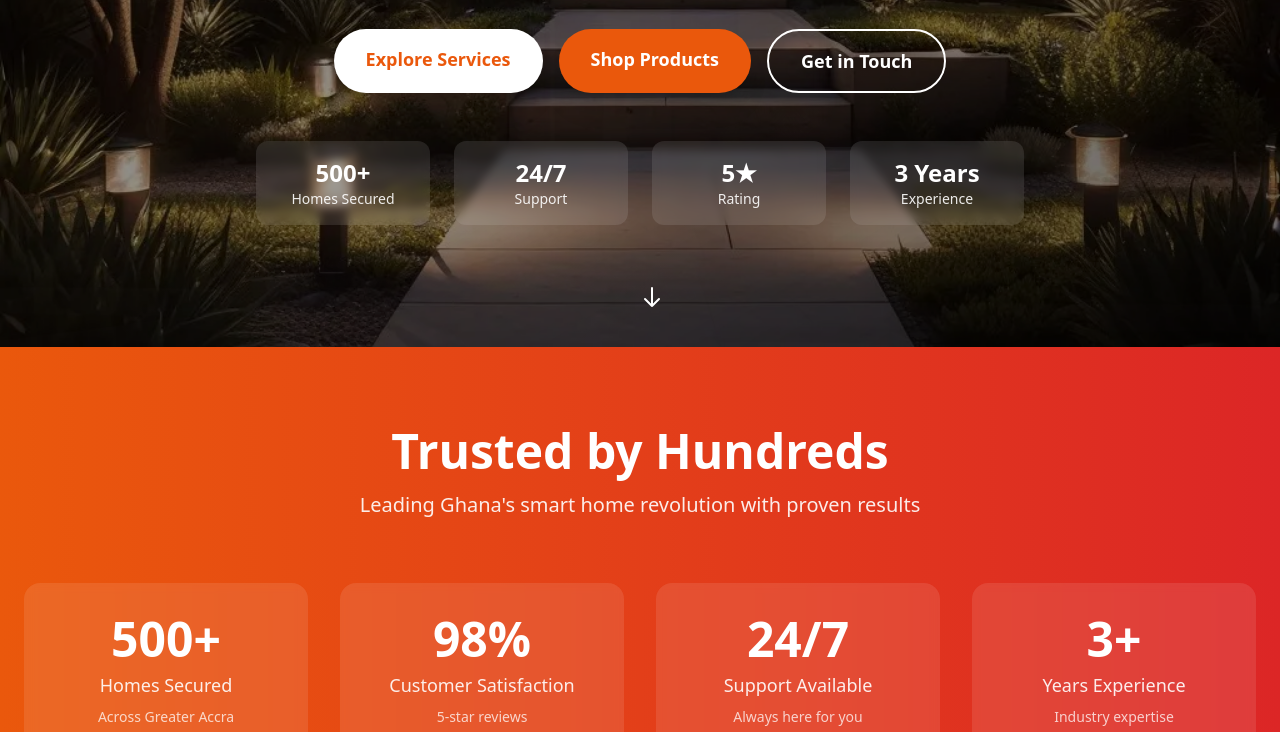
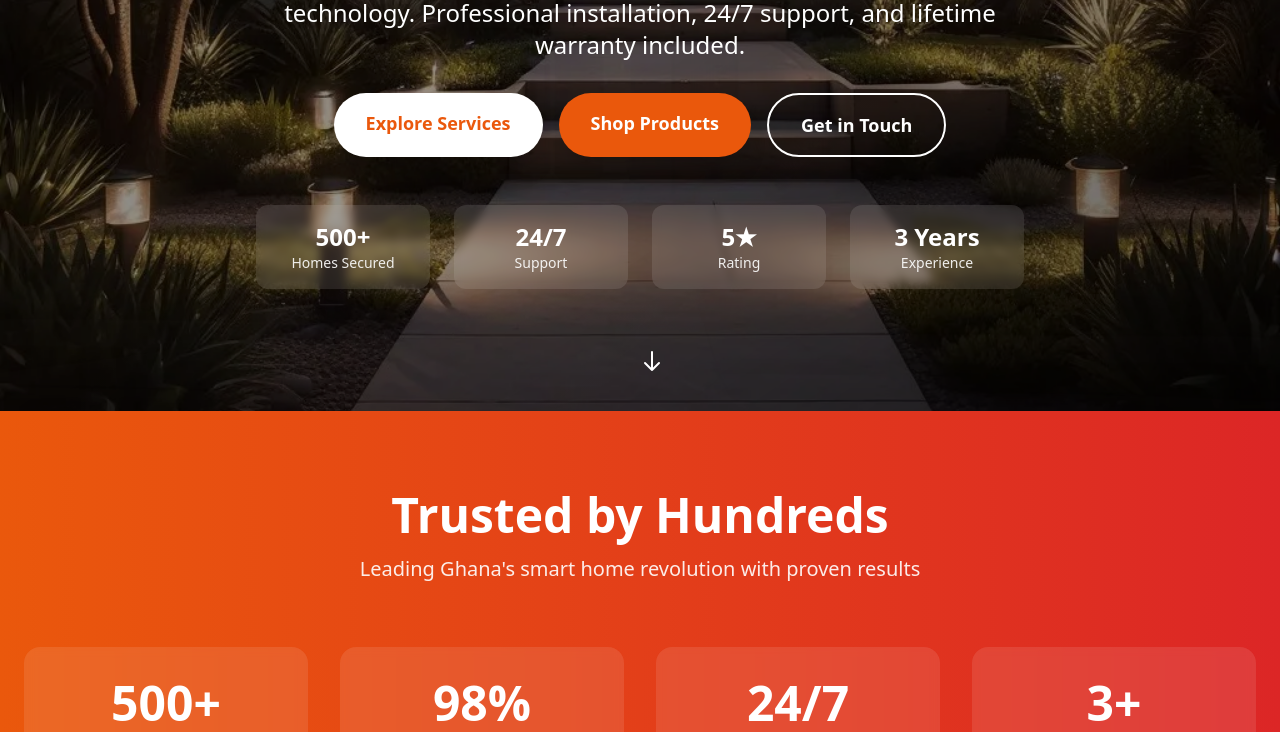
Before and after one commit to iSaacBaYor/SafetyPro-Installations, a plain HTML site: page index.html in a window 1280 px wide. Shown: the part 453-1185 px from the top of the page. Drawn offline with nearby package versions, Linux system fonts and the light colour scheme.

```diff
--- a/index.html
+++ b/index.html
@@ -3,7 +3,7 @@
 <head>
   <meta charset="UTF-8" />
   <meta name="viewport" content="width=device-width, initial-scale=1.0" />
-  <title>Safety Pro Installations - Ghana's Premier Smart Home Security Solutions</title>
+  <title>Safety Pro Installations - One of Ghana's Premier Smart Home Security Solutions</title>
   <script src="https://cdn.tailwindcss.com"></script>
   <link rel="stylesheet" href="https://cdnjs.cloudflare.com/ajax/libs/font-awesome/6.4.0/css/all.min.css">
   <style>
@@ -81,7 +81,7 @@
 
 
 <!-- Enhanced Hero Section -->
-<section class="relative text-white text-center min-h-screen overflow-hidden hero-gradient">
+<section class="relative text-white text-center min-h-screen overflow-hidden hero-gradient pt-16">
   <!-- Slideshow Images -->
   <div class="absolute inset-0">
     <div class="slideshow h-full w-full">
```
